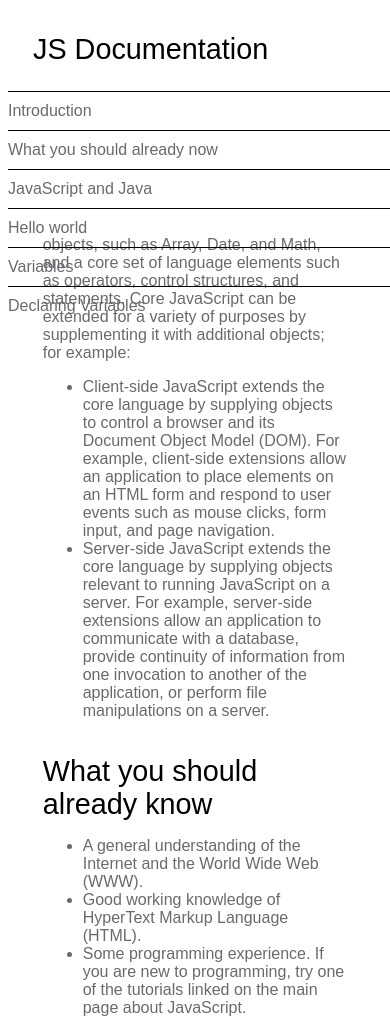
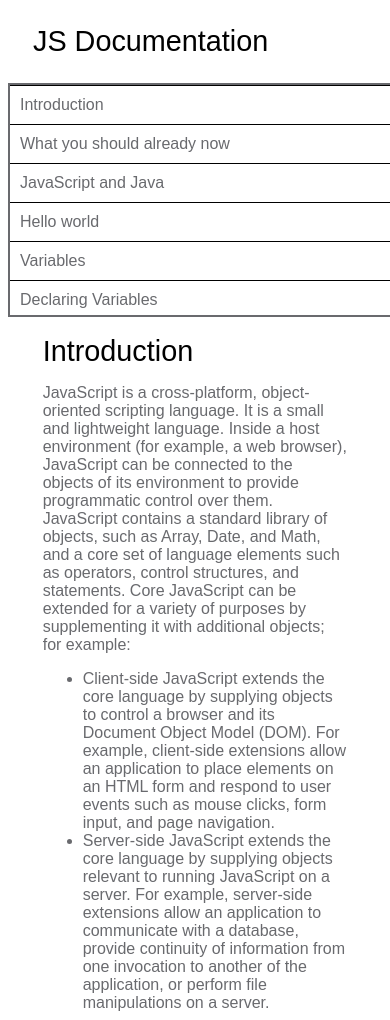
Before and after one commit to MariamOsman11/Technical-Documentation-Page, a plain HTML site: page index.html in a window 390 px wide. Shown: the top 1020 px of the page. Drawn offline with Linux system fonts and the light colour scheme.

Commit message:
updated style file

```diff
--- a/style.css
+++ b/style.css
@@ -77,18 +77,32 @@ section {
     #navbar {
         height: 230px;
         margin: 0;
+        top: 0;
         padding: 0;
         width: 100%;
         z-index: 1;
         position: absolute;
         max-height: 300px;
     }
+
     #main-doc {
-    margin-top: 0px;
+        margin-top: 300px;
         position: relative;
         margin-left: 0;
     }
-  main {
-    margin-top: 200px;
+
+    code {
+        width: 100%;
+    }
+
+
+    #navbar ul {
+        border: 2px solid;
+        width: 100%;
+        overflow: auto;
+    }
+
+    #navbar ul li {
+        padding-left: 10px;
     }
 }
```
Lines whose indentation alone changed are shown as unchanged.
